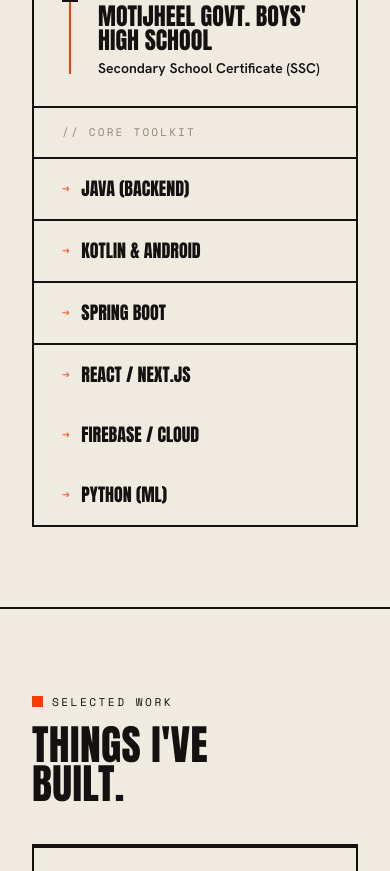
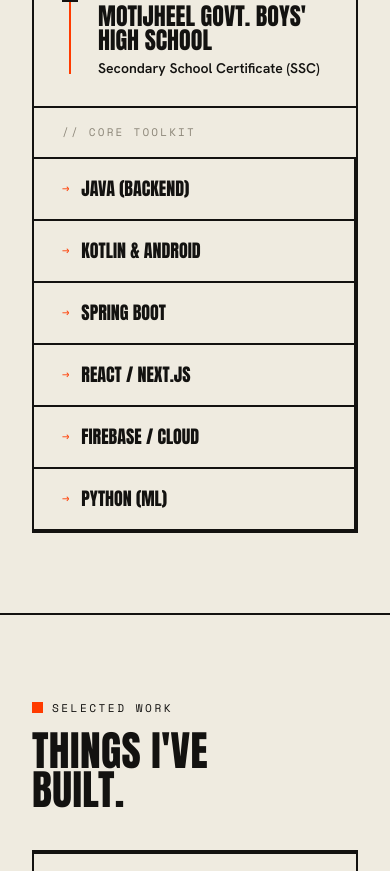
Before and after one commit to mehedinassah/portfolio, a React (Create React App) app in the folder frontend/: page / in a window 390 px wide. Shown: the part 2990-3861 px from the top of the page. Built offline with nearby package versions, Linux system fonts and the light colour scheme.

Commit message:
Mobile polish: smaller footer text on phones + robust toolkit borders

```diff
--- a/frontend/src/components/About.jsx
+++ b/frontend/src/components/About.jsx
@@ -61,12 +61,10 @@ export default function About() {
             // core toolkit
           </p>
           <ul className="grid sm:grid-cols-2 lg:grid-cols-3">
-            {techStack.map((item, i) => (
+            {techStack.map((item) => (
               <li
                 key={item}
-                className={`flex items-center gap-3 px-7 py-4 font-display text-lg uppercase transition-colors hover:bg-accent hover:text-paper ${
-                  i % 3 !== 2 ? "lg:border-r-2" : ""
-                } ${i < techStack.length - (techStack.length % 3 || 3) ? "border-b-2" : ""} border-line`}
+                className="flex items-center gap-3 border-b-2 border-r-2 border-line px-7 py-4 font-display text-lg uppercase transition-colors hover:bg-accent hover:text-paper"
               >
                 <span className="font-mono text-xs text-accent">→</span>
                 {item}
--- a/frontend/src/components/Footer.jsx
+++ b/frontend/src/components/Footer.jsx
@@ -41,7 +41,7 @@ export default function Footer() {
           </div>
         </div>
 
-        <div className="mt-8 flex flex-col gap-2 font-mono text-[11px] uppercase tracking-[0.18em] text-paper/40 md:flex-row md:items-center md:justify-between">
+        <div className="mt-8 flex flex-col gap-1.5 font-mono text-[9px] uppercase tracking-[0.1em] text-paper/40 sm:text-[10px] md:flex-row md:items-center md:justify-between md:gap-2 md:text-[11px] md:tracking-[0.18em]">
           <p>© {year} Mehedi Hassan · built with React</p>
           <DhakaTime />
         </div>
```
